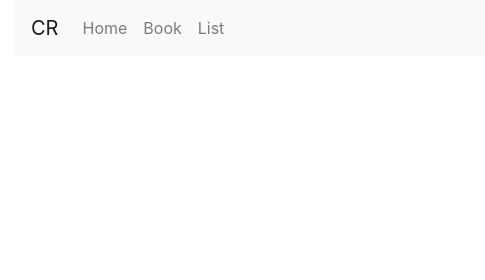
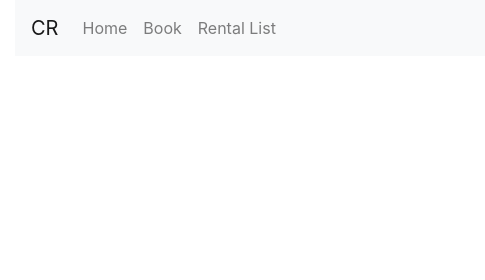
Before and after one commit to hanisyazana/hanisyazana.github.io, a plain HTML site: page final_project/index.html in a window 1280 px wide. Shown: the top 280 px of the page, 0-485 px from the left. Drawn offline with nearby package versions, Linux system fonts and the light colour scheme.

Commit message:
final project

```diff
--- a/final_project/index.html
+++ b/final_project/index.html
@@ -32,7 +32,7 @@
                                 <a class="nav-link" href="rent.html">Book</a>
                             </li>
                             <li class="nav-item">
-                                <a class="nav-link" href="rental_list.html">List</a>
+                                <a class="nav-link" href="rental_list.html">Rental List</a>
                             </li>
                         </ul>
                     </div>
```
Also changed, not shown: final_project/rent.html (+1 -1 lines).
